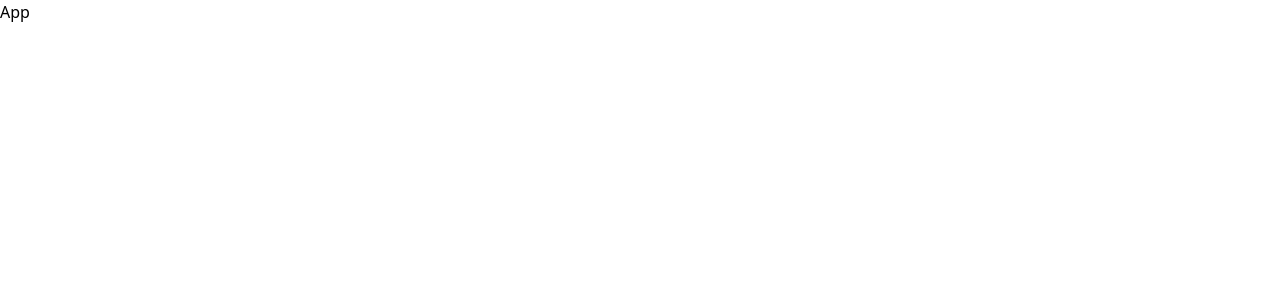
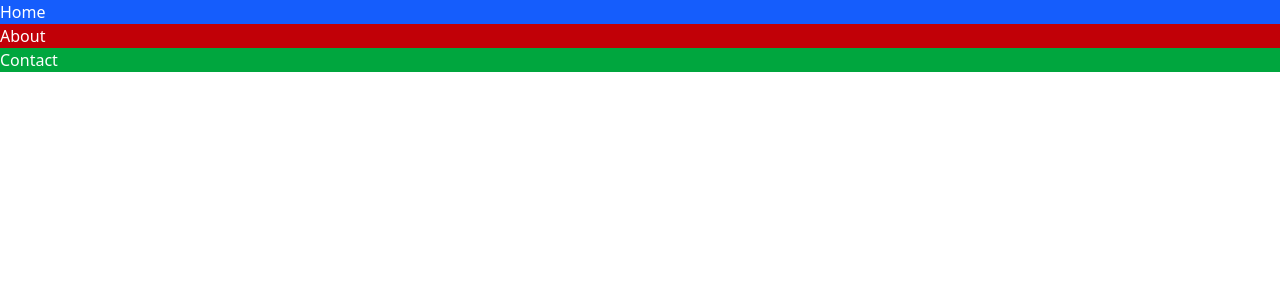
Before and after one commit to sohailgamming112233/myRepo, a React (Vite) app: page / in a window 1280 px wide. Shown: the top 300 px of the page. Built offline with nearby package versions, Linux system fonts and the light colour scheme.

Commit message:
files add tailwind

```diff
--- a/src/App.jsx
+++ b/src/App.jsx
@@ -1,8 +1,15 @@
 import React from 'react'
+import Home from './Components/Home/Home'
+import About from './Components/About/About'
+import Contact from './Components/Contact/Contact'
 
 const App = () => {
   return (
-    <div>App</div>
+    <>
+     <Home/>
+     <About/>
+     <Contact/>
+    </>
   )
 }
 
--- a/src/Components/About/About.jsx
+++ b/src/Components/About/About.jsx
@@ -2,7 +2,7 @@ import React from 'react'
 
 const About = () => {
   return (
-    <div>About</div>
+    <div className='bg-red-700 text-white'>About</div>
   )
 }
 
--- a/src/Components/Contact/Contact.jsx
+++ b/src/Components/Contact/Contact.jsx
@@ -2,7 +2,7 @@ import React from 'react'
 
 const Contact = () => {
   return (
-    <div>Contact</div>
+    <div className='bg-green-600 text-white'>Contact</div>
   )
 }
 
--- a/src/Components/Home/Home.jsx
+++ b/src/Components/Home/Home.jsx
@@ -2,7 +2,7 @@ import React from 'react'
 
 const Home = () => {
   return (
-    <div>Home</div>
+    <div className='bg-blue-600 text-white'>Home</div>
   )
 }
 
```
